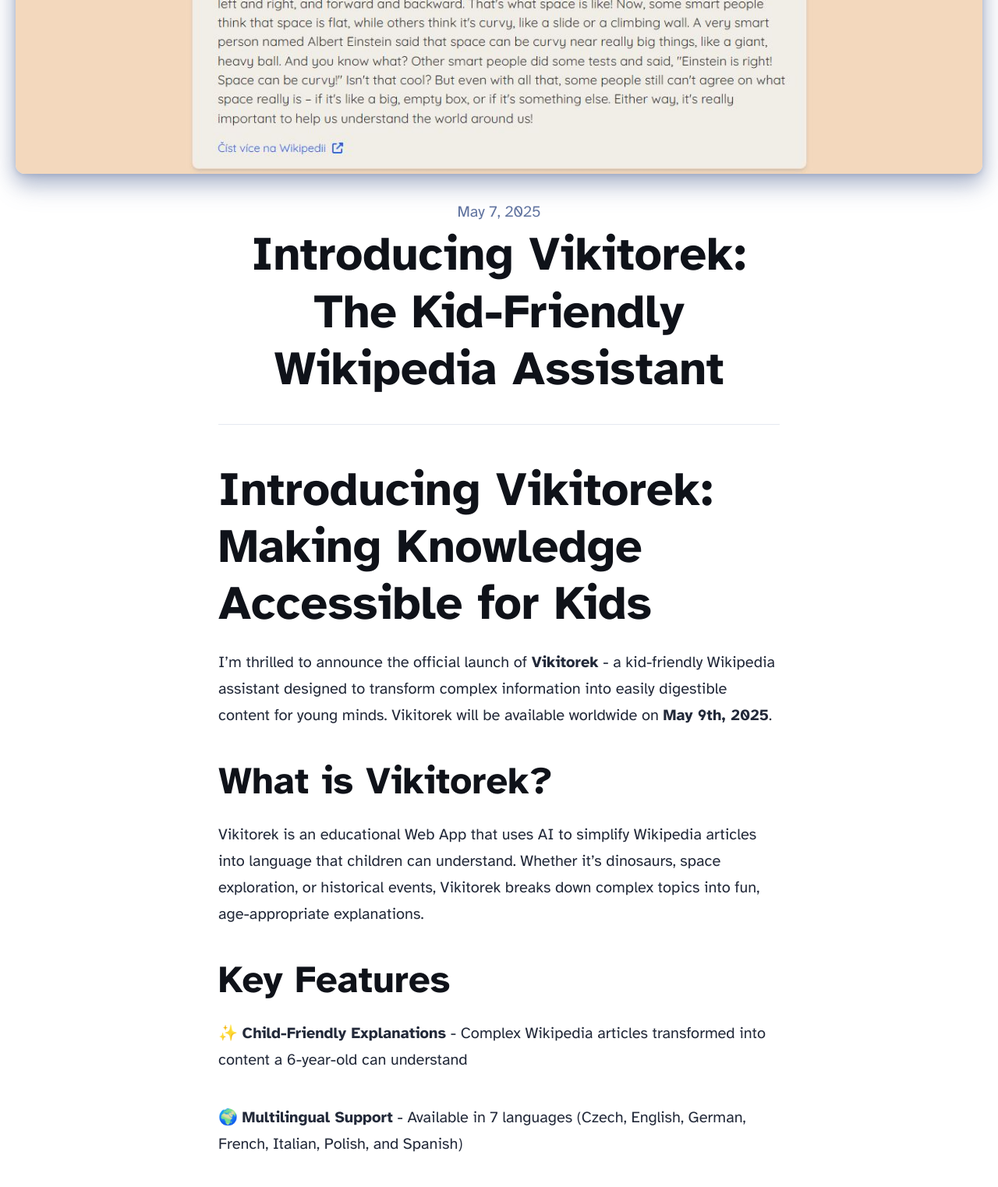
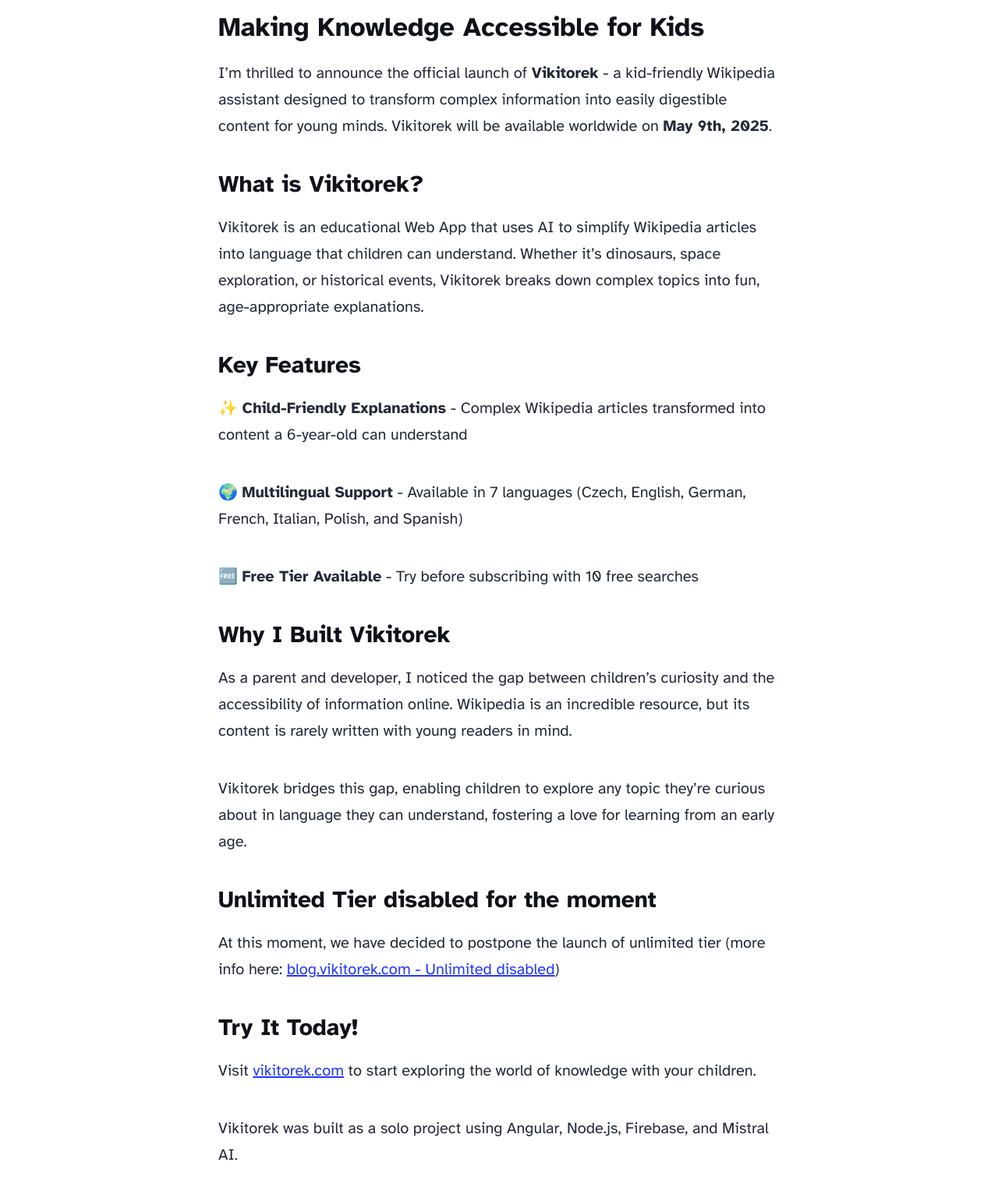
Before and after one commit to BrusJan/vikitorek-blog, an Astro site: page /blog/vikitorek-launch in a window 1280 px wide. Shown: the part 758-2281 px from the top of the page at 78% size. Built offline with nearby package versions, Linux system fonts and the light colour scheme; Astro itself is replaced by a stand-in of ours.

Commit message:
Launch edit 1

```diff
--- a/src/content/blog/vikitorek-launch.md
+++ b/src/content/blog/vikitorek-launch.md
@@ -7,15 +7,15 @@
 tags: ["education", "kids", "tech", "ai", "launch"]
 ---
 
-# Introducing Vikitorek: Making Knowledge Accessible for Kids
+## Making Knowledge Accessible for Kids
 
 I'm thrilled to announce the official launch of **Vikitorek** - a kid-friendly Wikipedia assistant designed to transform complex information into easily digestible content for young minds. Vikitorek will be available worldwide on **May 9th, 2025**.
 
-## What is Vikitorek?
+### What is Vikitorek?
 
 Vikitorek is an educational Web App that uses AI to simplify Wikipedia articles into language that children can understand. Whether it's dinosaurs, space exploration, or historical events, Vikitorek breaks down complex topics into fun, age-appropriate explanations.
 
-## Key Features
+### Key Features
 
 ✨ **Child-Friendly Explanations** - Complex Wikipedia articles transformed into content a 6-year-old can understand
 
@@ -23,17 +23,17 @@
 
 🆓 **Free Tier Available** - Try before subscribing with 10 free searches
 
-## Why I Built Vikitorek
+### Why I Built Vikitorek
 
 As a parent and developer, I noticed the gap between children's curiosity and the accessibility of information online. Wikipedia is an incredible resource, but its content is rarely written with young readers in mind.
 
 Vikitorek bridges this gap, enabling children to explore any topic they're curious about in language they can understand, fostering a love for learning from an early age.
 
-## Unlimited Tier disabled for the moment
+### Unlimited Tier disabled for the moment
 
 At this moment, we have decided to postpone the launch of unlimited tier (more info here: [blog.vikitorek.com - Unlimited disabled](https://blog.vikitorek.com/blog/unlimited-disabled/))
 
-## Try It Today!
+### Try It Today!
 
 Visit [vikitorek.com](https://vikitorek.com) to start exploring the world of knowledge with your children.
 
--- a/src/layouts/BlogPost.astro
+++ b/src/layouts/BlogPost.astro
@@ -59,7 +59,7 @@
 		<main>
 			<article>
 				<div class="hero-image">
-					{heroImage && <img max-height={400} src={heroImage} alt="" />}
+					{heroImage && <img style="max-height:400px" src={heroImage} alt="" />}
 				</div>
 				<div class="prose">
 					<div class="title">
--- a/src/pages/blog/index.astro
+++ b/src/pages/blog/index.astro
@@ -94,7 +94,7 @@
 						posts.map((post) => (
 							<li>
 								<a href={`/blog/${post.id}/`}>
-									<img max-height={400} src={post.data.heroImage} alt="" />
+									<img  style="max-height:400px" src={post.data.heroImage} alt="" />
 									<h4 class="title">{post.data.title}</h4>
 									<p class="date">
 										<FormattedDate date={post.data.pubDate} />
--- a/src/styles/global.css
+++ b/src/styles/global.css
@@ -60,19 +60,19 @@
   line-height: 1.2;
 }
 h1 {
-  font-size: 3.052em;
+  font-size: 2em;
 }
 h2 {
-  font-size: 2.441em;
+  font-size: 1.7em;
 }
 h3 {
-  font-size: 1.953em;
+  font-size: 1.5em;
 }
 h4 {
-  font-size: 1.563em;
+  font-size: 1.3em;
 }
 h5 {
-  font-size: 1.25em;
+  font-size: 1.1em;
 }
 strong,
 b {
```
